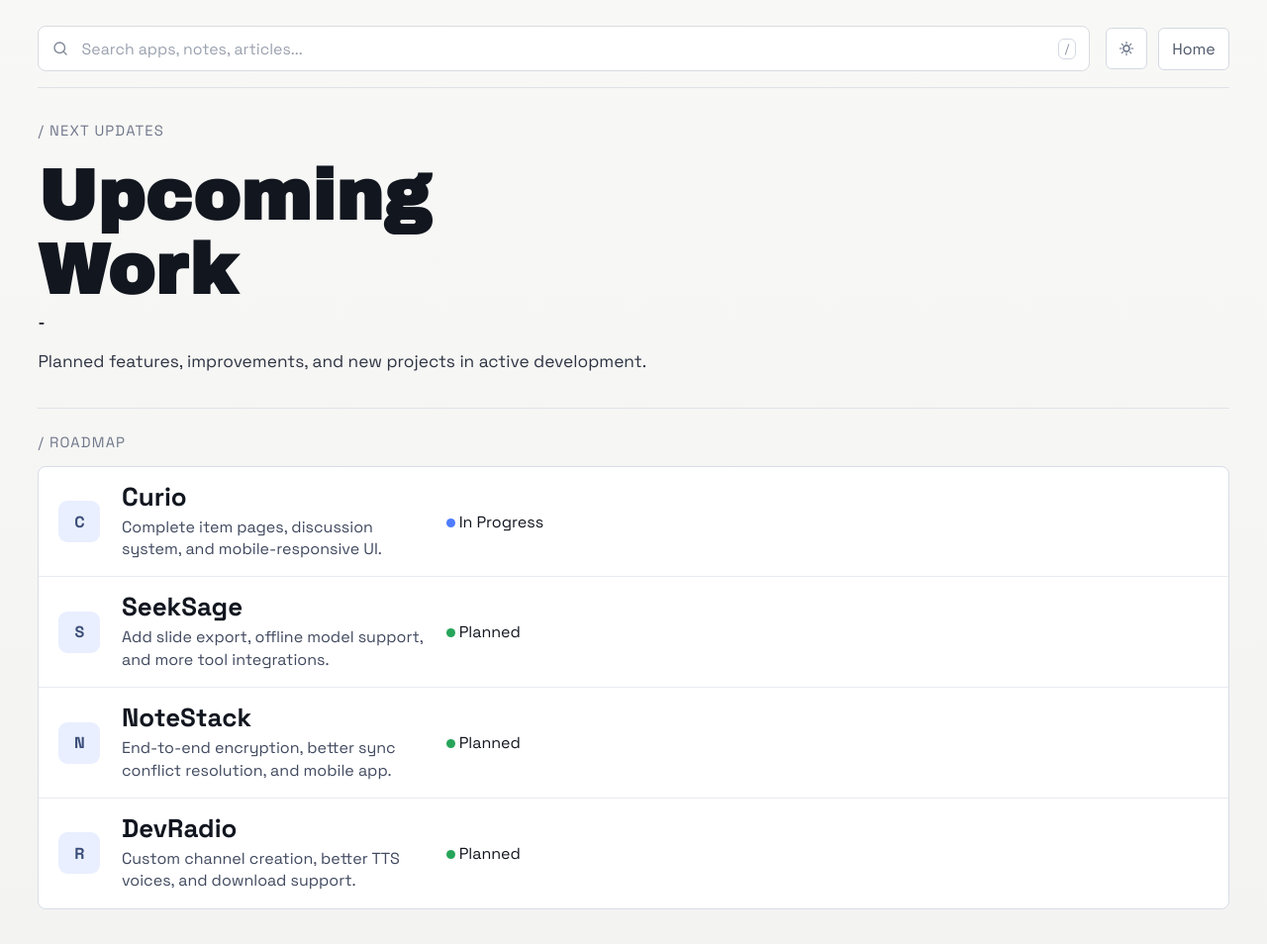
After one commit to basu-10/nightcraft, a Flask app: page /next-updates in a window 1280 px wide. The commit adds this page. Shown: the whole page at 99% size. Run offline with Flask 3, Linux system fonts and the light colour scheme; data that the repository does not hold is empty.

Commit message:
theme and other fixes

```diff
--- a/app-landing/landing/routes.py
+++ b/app-landing/landing/routes.py
@@ -215,6 +215,63 @@ def login_redirect():
     )
 
 
+@main_bp.get("/dev-profile")
+def dev_profile():
+    shared_user = _fetch_shared_auth_user()
+    return render_template(
+        "dev_profile.html",
+        shared_user=shared_user,
+        auth_url=build_auth_handoff_url(
+            current_app.config["AUTH_URL"],
+            "/dev-profile",
+            current_app.config["AUTH_RETURN_PARAM"],
+        ),
+        logout_url=build_auth_handoff_url(
+            current_app.config["LOGOUT_URL"],
+            "/dev-profile",
+            current_app.config["AUTH_RETURN_PARAM"],
+        ),
+    )
+
+
+@main_bp.get("/about")
+def about():
+    shared_user = _fetch_shared_auth_user()
+    return render_template(
+        "about.html",
+        shared_user=shared_user,
+        auth_url=build_auth_handoff_url(
+            current_app.config["AUTH_URL"],
+            "/about",
+            current_app.config["AUTH_RETURN_PARAM"],
+        ),
+        logout_url=build_auth_handoff_url(
+            current_app.config["LOGOUT_URL"],
+            "/about",
+            current_app.config["AUTH_RETURN_PARAM"],
+        ),
+    )
+
+
+@main_bp.get("/next-updates")
+def next_updates():
+    shared_user = _fetch_shared_auth_user()
+    return render_template(
+        "next_updates.html",
+        shared_user=shared_user,
+        auth_url=build_auth_handoff_url(
+            current_app.config["AUTH_URL"],
+            "/next-updates",
+            current_app.config["AUTH_RETURN_PARAM"],
+        ),
+        logout_url=build_auth_handoff_url(
+            current_app.config["LOGOUT_URL"],
+            "/next-updates",
+            current_app.config["AUTH_RETURN_PARAM"],
+        ),
+    )
+
+
 @main_bp.get("/healthz")
 def healthz():
     return {"status": "ok", "service": "landing"}, 200
--- /dev/null
+++ b/app-landing/landing/templates/base.html
@@ -0,0 +1,51 @@
+<!doctype html>
+<html lang="en">
+<head>
+    <meta charset="utf-8">
+    <meta name="viewport" content="width=device-width, initial-scale=1">
+    <title>{% block title %}Asesh Basu Projects{% endblock %}</title>
+    <meta name="description" content="{% block description %}Landing portal for projects and tools.{% endblock %}">
+    <link rel="preconnect" href="https://fonts.googleapis.com">
+    <link rel="preconnect" href="https://fonts.gstatic.com" crossorigin>
+    <link href="https://fonts.googleapis.com/css2?family=Space+Grotesk:wght@400;500;700&family=Archivo+Black&display=swap" rel="stylesheet">
+    <link rel="stylesheet" href="{{ url_for('static', filename='css/main.css') }}">
+    {% block extra_head %}{% endblock %}
+</head>
+<body class="landing-shell">
+    <main class="landing-page">
+        <header class="topbar">
+            <label class="search" aria-label="Search">
+                <span class="search-icon" aria-hidden="true">
+                    <svg viewBox="0 0 24 24" fill="none" aria-hidden="true">
+                        <circle cx="11" cy="11" r="7" stroke="currentColor" stroke-width="1.8"></circle>
+                        <path d="M20 20L16.5 16.5" stroke="currentColor" stroke-width="1.8" stroke-linecap="round"></path>
+                    </svg>
+                </span>
+                <input type="search" placeholder="Search apps, notes, articles...">
+                <span class="kbd">/</span>
+            </label>
+            <nav class="top-actions" aria-label="Primary actions">
+                <button class="icon-button" type="button" aria-label="Theme settings" id="theme-toggle">
+                    <svg viewBox="0 0 24 24" fill="none" aria-hidden="true">
+                        <circle cx="12" cy="12" r="4" stroke="currentColor" stroke-width="1.8"></circle>
+                        <path d="M12 3V5.5M12 18.5V21M3 12H5.5M18.5 12H21M5.7 5.7L7.4 7.4M16.6 16.6L18.3 18.3M16.6 7.4L18.3 5.7M5.7 18.3L7.4 16.6" stroke="currentColor" stroke-width="1.4" stroke-linecap="round"></path>
+                    </svg>
+                </button>
+                {% if shared_user %}
+                <a class="action-link" href="{{ logout_url }}">Sign Out</a>
+                {% else %}
+                <a class="visually-hidden" href="{{ auth_url }}">Unified Login</a>
+                {% endif %}
+                {% if shared_user and shared_user.is_admin %}
+                <a class="cta" href="{{ admin_url }}">Admin Dashboard</a>
+                {% endif %}
+                <a class="action-link" href="{{ url_for('main.home') }}">Home</a>
+            </nav>
+        </header>
+
+        {% block content %}{% endblock %}
+    </main>
+    <script src="{{ url_for('static', filename='js/theme.js') }}"></script>
+    {% block extra_scripts %}{% endblock %}
+</body>
+</html>
--- /dev/null
+++ b/app-landing/landing/templates/next_updates.html
@@ -0,0 +1,79 @@
+{% extends "base.html" %}
+
+{% block title %}Next Updates - Asesh Basu Projects{% endblock %}
+
+{% block description %}Upcoming updates and roadmap for projects.{% endblock %}
+
+{% block content %}
+<section class="hero-grid">
+    <div>
+        <p class="section-label">/ NEXT UPDATES</p>
+        {% if shared_user %}
+        <p class="welcome">Hi, {{ shared_user.username }}</p>
+        {% endif %}
+        <h1>Upcoming Work</h1>
+        <p class="hero-rule">-</p>
+        <p class="hero-text">Planned features, improvements, and new projects in active development.</p>
+    </div>
+</section>
+
+<section class="registry" aria-label="Upcoming Updates">
+    <div class="registry-head">
+        <p class="section-label">/ ROADMAP</p>
+    </div>
+    <div class="registry-table">
+        <div class="registry-row">
+            <div class="product-main">
+                <div class="product-icon">C</div>
+                <div>
+                    <h2>Curio</h2>
+                    <p>Complete item pages, discussion system, and mobile-responsive UI.</p>
+                </div>
+            </div>
+            <p class="product-meta">
+                <span class="status-dot is-building"></span>
+                In Progress
+            </p>
+        </div>
+        <div class="registry-row">
+            <div class="product-main">
+                <div class="product-icon">S</div>
+                <div>
+                    <h2>SeekSage</h2>
+                    <p>Add slide export, offline model support, and more tool integrations.</p>
+                </div>
+            </div>
+            <p class="product-meta">
+                <span class="status-dot"></span>
+                Planned
+            </p>
+        </div>
+        <div class="registry-row">
+            <div class="product-main">
+                <div class="product-icon">N</div>
+                <div>
+                    <h2>NoteStack</h2>
+                    <p>End-to-end encryption, better sync conflict resolution, and mobile app.</p>
+                </div>
+            </div>
+            <p class="product-meta">
+                <span class="status-dot"></span>
+                Planned
+            </p>
+        </div>
+        <div class="registry-row">
+            <div class="product-main">
+                <div class="product-icon">R</div>
+                <div>
+                    <h2>DevRadio</h2>
+                    <p>Custom channel creation, better TTS voices, and download support.</p>
+                </div>
+            </div>
+            <p class="product-meta">
+                <span class="status-dot"></span>
+                Planned
+            </p>
+        </div>
+    </div>
+</section>
+{% endblock %}
--- a/app-landing/static/css/main.css
+++ b/app-landing/static/css/main.css
@@ -7,6 +7,21 @@
     --accent: #0d7a73;
     --accent-2: #eb5c2c;
     --shadow: 0 22px 50px rgba(32, 26, 16, 0.12);
+    --gradient-1: #fff5d6;
+    --gradient-2: #c6efe8;
+}
+
+.dark-theme {
+    --bg: #1a1a2e;
+    --ink: #e0e0e0;
+    --muted: #a0a0a0;
+    --panel: #2d2d44cc;
+    --line: #3d3d5c;
+    --accent: #0d7a73;
+    --accent-2: #eb5c2c;
+    --shadow: 0 22px 50px rgba(0, 0, 0, 0.3);
+    --gradient-1: #2a2a4a;
+    --gradient-2: #1a3a3a;
 }
 
 * {
@@ -14,12 +29,12 @@
 }
 
 body {
-    margin: 0;
+    margin:0;
     min-height: 100vh;
     font-family: "Space Grotesk", sans-serif;
     color: var(--ink);
-    background: radial-gradient(circle at 12% 8%, #fff5d6 0%, transparent 45%),
-                radial-gradient(circle at 88% 0%, #c6efe8 0%, transparent 40%),
+    background: radial-gradient(circle at 12% 8%, var(--gradient-1) 0%, transparent 45%),
+                radial-gradient(circle at 88% 0%, var(--gradient-2) 0%, transparent 40%),
                 var(--bg);
     position: relative;
     overflow-x: hidden;
--- /dev/null
+++ b/app-landing/static/js/theme.js
@@ -0,0 +1,43 @@
+document.addEventListener('DOMContentLoaded', () => {
+    const themeToggle = document.getElementById('theme-toggle');
+    const body = document.body;
+
+    // Load saved theme preference
+    const savedTheme = localStorage.getItem('theme');
+    if (savedTheme === 'dark') {
+        body.classList.add('dark-theme');
+        updateThemeIcon('dark');
+    } else {
+        body.classList.remove('dark-theme');
+        updateThemeIcon('light');
+    }
+
+    // Toggle theme on button click
+    if (themeToggle) {
+        themeToggle.addEventListener('click', () => {
+            const isDark = body.classList.toggle('dark-theme');
+            localStorage.setItem('theme', isDark ? 'dark' : 'light');
+            updateThemeIcon(isDark ? 'dark' : 'light');
+        });
+    }
+
+    // Update SVG icon based on theme
+    function updateThemeIcon(theme) {
+        if (!themeToggle) return;
+        const svg = themeToggle.querySelector('svg');
+        if (!svg) return;
+
+        if (theme === 'dark') {
+            // Moon icon for dark mode
+            svg.innerHTML = `
+                <path d="M21 12.79A9 9 0 1 1 11.21 3 7 7 0 0 0 21 12.79z" fill="currentColor" stroke="none"/>
+            `;
+        } else {
+            // Sun icon for light mode
+            svg.innerHTML = `
+                <circle cx="12" cy="12" r="4" stroke="currentColor" stroke-width="1.8"></circle>
+                <path d="M12 3V5.5M12 18.5V21M3 12H5.5M18.5 12H21M5.7 5.7L7.4 7.4M16.6 16.6L18.3 18.3M16.6 7.4L18.3 5.7M5.7 18.3L7.4 16.6" stroke="currentColor" stroke-width="1.4" stroke-linecap="round"></path>
+            `;
+        }
+    }
+});
```
Also changed, not shown: app-landing/landing/templates/about.html (added, +80 -0 lines), app-landing/landing/templates/dev_profile.html (added, +45 -0 lines), app-landing/landing/templates/home.html (+10 -46 lines).
